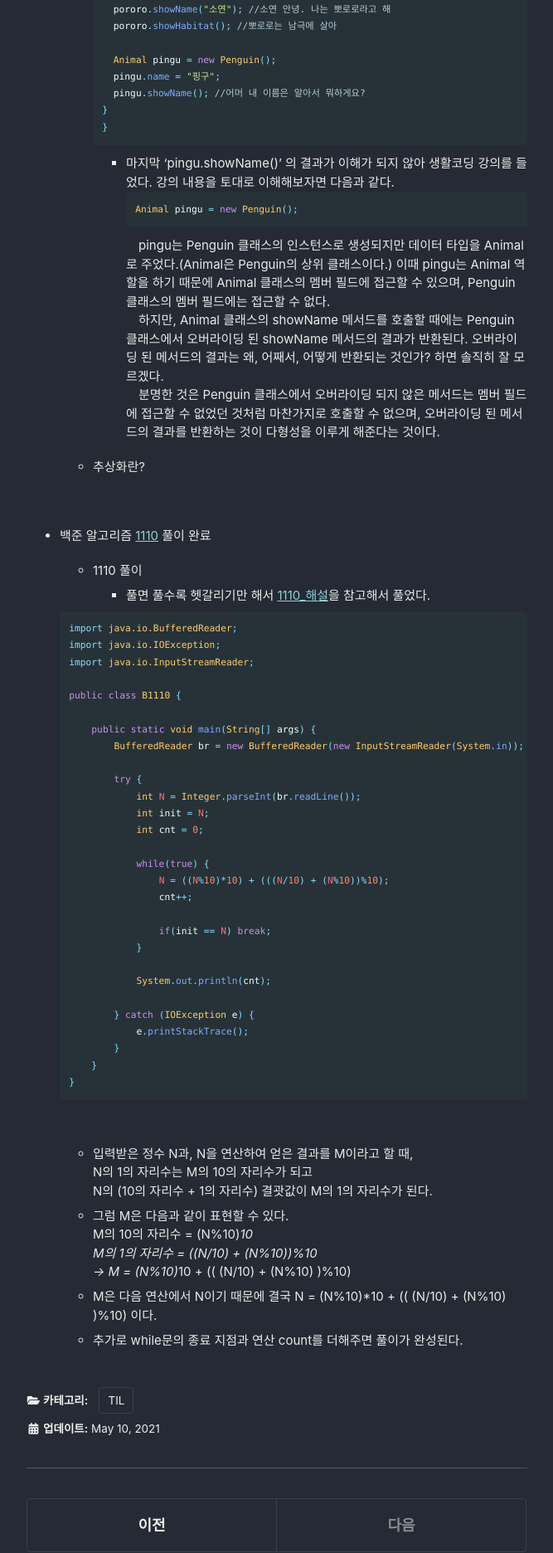
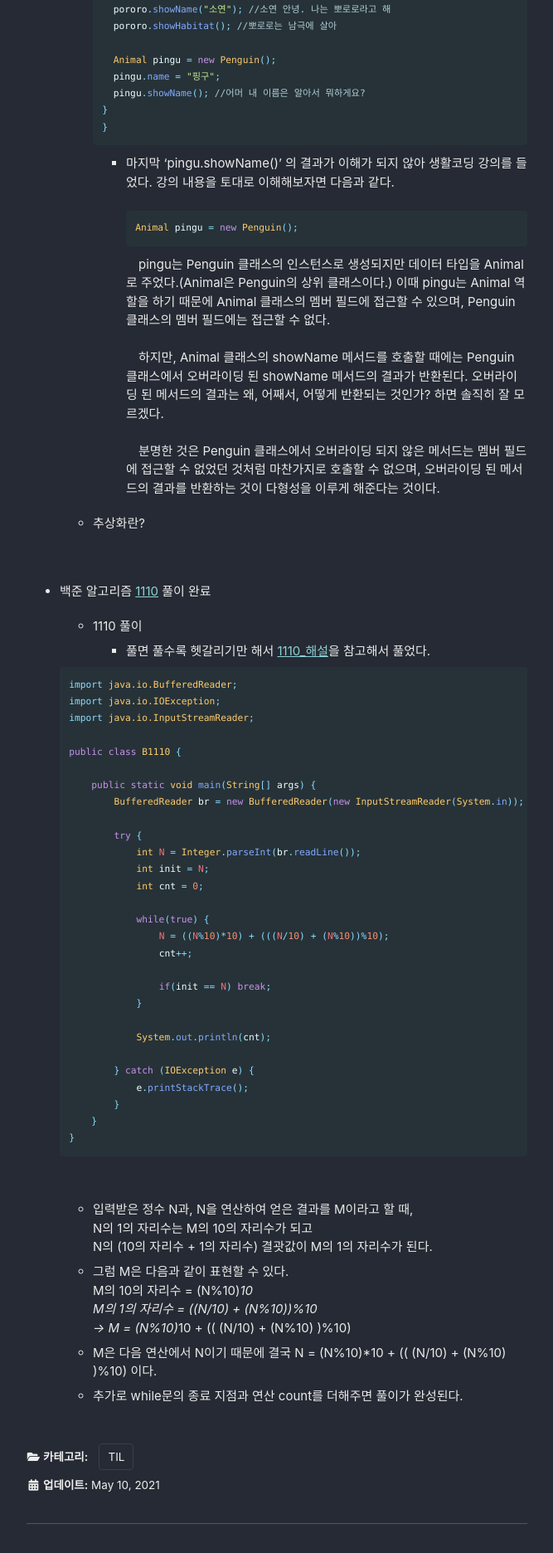
Before and after one commit to liv660/liv660.github.io, a Jekyll site: the page built from _posts/TIL/21.05.study/2021-05-10-210510.md, in a window 1280 px wide. Shown: the part 495-2367 px from the top of the page at 83% size, without its empty margins (326-993 px from the left). Built offline with Jekyll 4.4.1, drawn with Linux system fonts in a browser that asks for light colours; cached includes are drawn as plain includes.

Commit message:
Update 05.10 TIL

````diff
--- a/_posts/TIL/21.05.study/2021-05-10-210510.md
+++ b/_posts/TIL/21.05.study/2021-05-10-210510.md
@@ -26,12 +26,12 @@ categories:
     }
   }
   ```
-    + 마지막 'pingu.showName()' 의 결과가 이해가 되지 않아 생활코딩 강의를 들었다. 강의 내용을 토대로 이해해보자면 다음과 같다.<br />
+    + 마지막 'pingu.showName()' 의 결과가 이해가 되지 않아 생활코딩 강의를 들었다. 강의 내용을 토대로 이해해보자면 다음과 같다.<br /><br />
       ```java
       Animal pingu = new Penguin();
       ```
-      　pingu는 Penguin 클래스의 인스턴스로 생성되지만 데이터 타입을 Animal로 주었다.(Animal은 Penguin의 상위 클래스이다.) 이때 pingu는 Animal 역할을 하기 때문에 Animal 클래스의 멤버 필드에 접근할 수 있으며, Penguin 클래스의 멤버 필드에는 접근할 수 없다.<br />
-      　하지만, Animal 클래스의 showName 메서드를 호출할 때에는 Penguin 클래스에서 오버라이딩 된 showName 메서드의 결과가 반환된다. 오버라이딩 된 메서드의 결과는 왜, 어째서, 어떻게 반환되는 것인가? 하면 솔직히 잘 모르겠다.<br />
+      　pingu는 Penguin 클래스의 인스턴스로 생성되지만 데이터 타입을 Animal로 주었다.(Animal은 Penguin의 상위 클래스이다.) 이때 pingu는 Animal 역할을 하기 때문에 Animal 클래스의 멤버 필드에 접근할 수 있으며, Penguin 클래스의 멤버 필드에는 접근할 수 없다.<br /><br />
+      　하지만, Animal 클래스의 showName 메서드를 호출할 때에는 Penguin 클래스에서 오버라이딩 된 showName 메서드의 결과가 반환된다. 오버라이딩 된 메서드의 결과는 왜, 어째서, 어떻게 반환되는 것인가? 하면 솔직히 잘 모르겠다.<br /><br />
       　분명한 것은 Penguin 클래스에서 오버라이딩 되지 않은 메서드는 멤버 필드에 접근할 수 없었던 것처럼 마찬가지로 호출할 수 없으며, 오버라이딩 된 메서드의 결과를 반환하는 것이 다형성을 이루게 해준다는 것이다.
 
 
````
